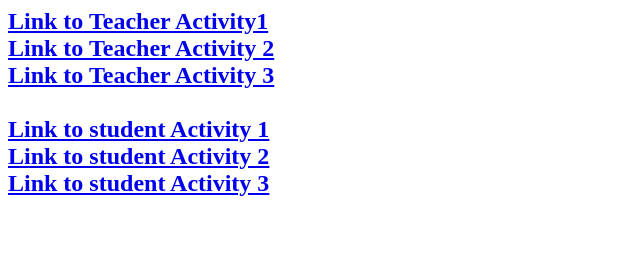
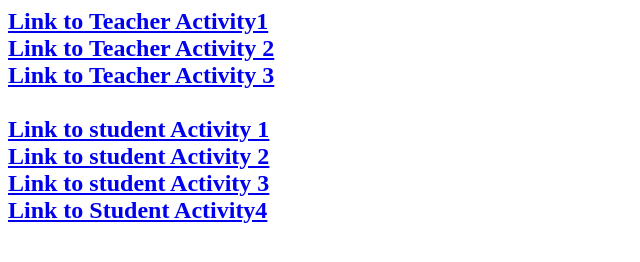
Before and after one commit to rashmi-deshmukh/Fellowship-Assesment1, a plain HTML site: page index.html in a window 1280 px wide. Shown: the whole page, without its empty margins (0-640 px from the left). Drawn offline with Linux system fonts and the light colour scheme.

Commit message:
Add files via upload

```diff
--- a/index.html
+++ b/index.html
@@ -7,9 +7,11 @@
         <a href="https://chrome.google.com/webstore/detail/web-paint/emeokgokialpjadjaoeiplmnkjoaegng?hl=en"> Link to Teacher Activity1 </a><br>
         <a href="teacherActivity2.html"> Link to Teacher Activity 2 </a><br>
         <a href="teacherActivity3.html"> Link to Teacher Activity 3 </a><br><br>
+
         <a href="studentActivity1.html"> Link to student Activity 1 </a><br>
         <a href="studentActivity2.html"> Link to student Activity 2 </a><br>
         <a href="studentActivity3.html"> Link to student Activity 3 </a><br>
+        <a href="https://chrome.google.com/webstore/detail/web-paint/emeokgokialpjadjaoeiplmnkjoaegng?hl=en"> Link to Student Activity4 </a><br>
       </h2>
     </body>
 
```
